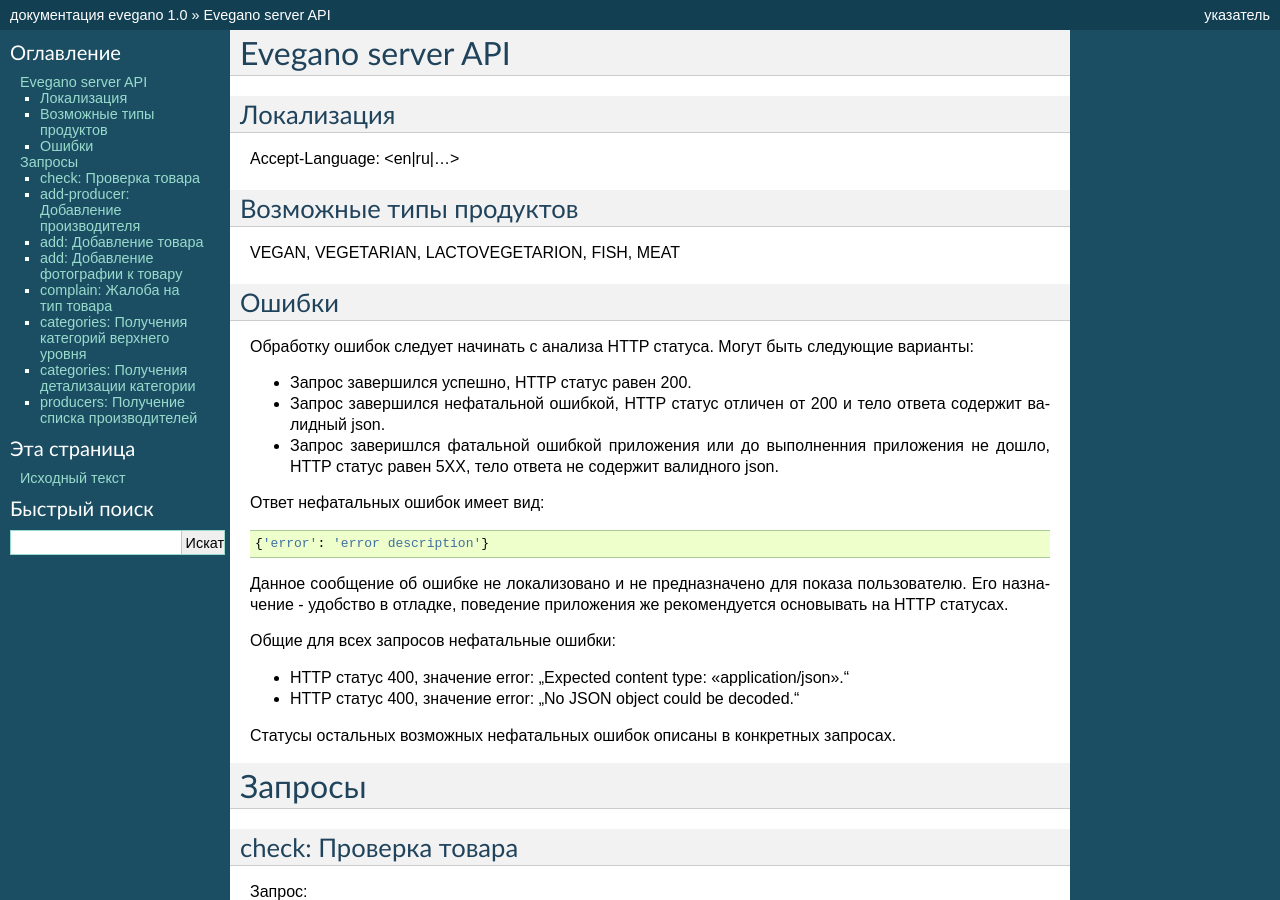
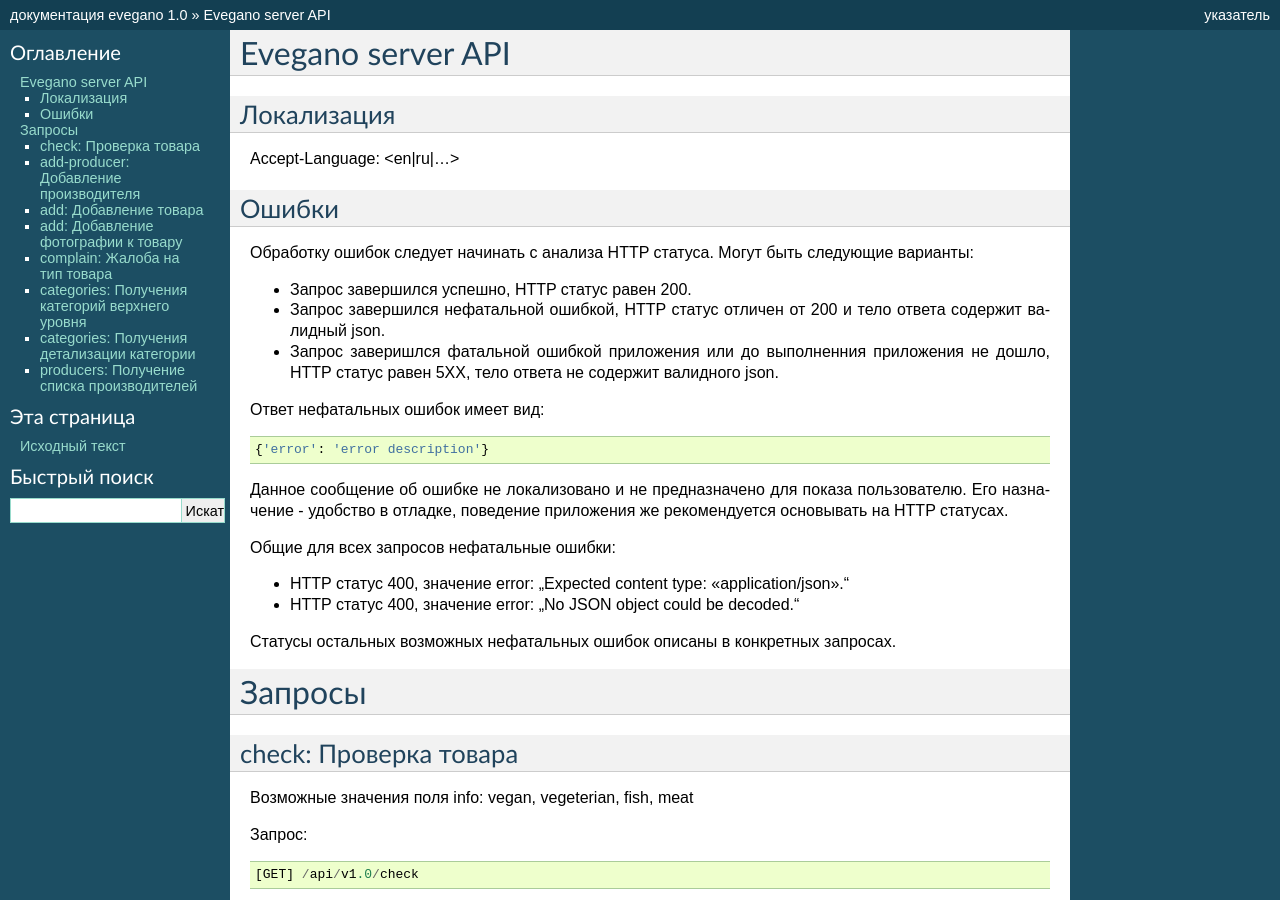
Before and after one commit to estas-vegano/evegano-server, a Sphinx documentation site: the page built from docs/source/index.rst, in a window 1280 px wide and 900 px high. Built offline with Sphinx 7.4.7, drawn with Linux system fonts in a browser that asks for light colours.

Commit message:
update docs

```diff
--- a/docs/source/index.rst
+++ b/docs/source/index.rst
@@ -8,10 +8,6 @@
 ------------------
 Accept-Language: <en|ru|...>
 
-
-Возможные типы продуктов
-------------------
-VEGAN, VEGETARIAN, LACTOVEGETARION, FISH, MEAT
 
 Ошибки
 ------------------
@@ -45,6 +41,8 @@
 
 check: Проверка товара
 ------------------
+
+Возможные значения поля info: vegan, vegeterian, fish, meat
 
 Запрос:
 ::
```
